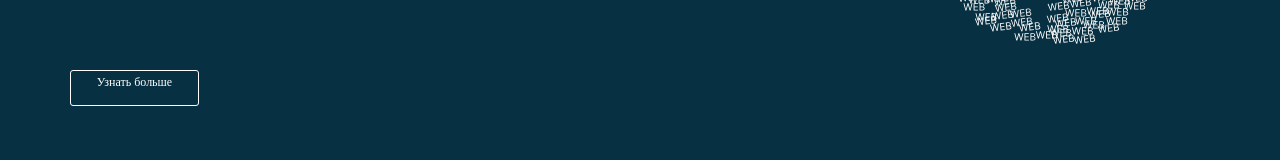
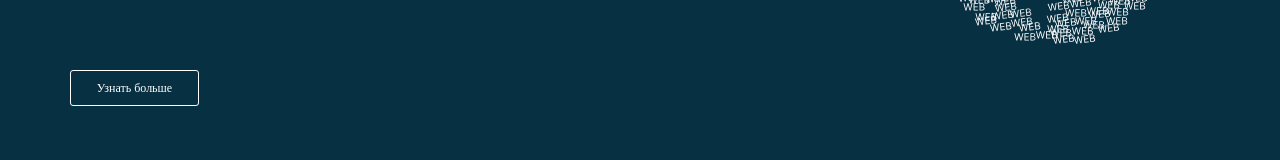
Before and after one commit to burlake/movies-explorer-frontend, a React (Create React App) app: page / in a window 1280 px wide. Shown: the part 409-569 px from the top of the page. Built offline with nearby package versions, Linux system fonts and the light colour scheme; the HTML template or start-up script is replaced by a standard one.

Commit message:
BEMissimo 🤌 (Everything good)

```diff
--- a/src/components/Landing/landing.css
+++ b/src/components/Landing/landing.css
@@ -146,7 +146,7 @@ margin: 0 auto;
   color: #FFFFFF;
   width: 129px;
   min-height: 36px;
-  padding-top: 3px;
+  padding-top: 9px;
   box-sizing: border-box;
   text-decoration: none;
   text-align: center;
```
